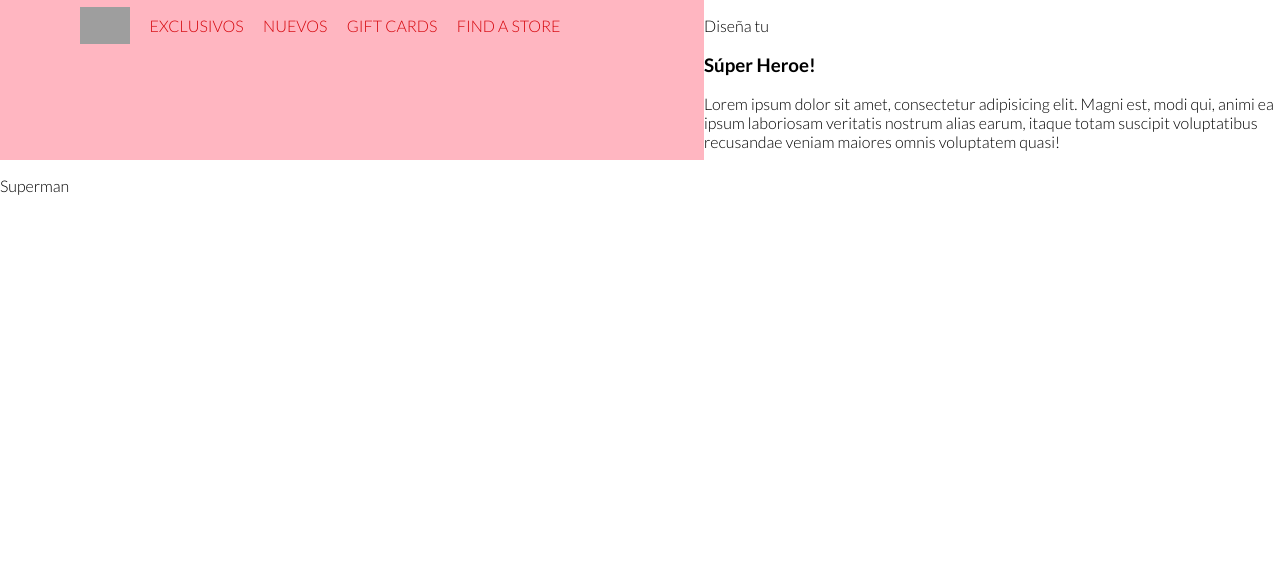
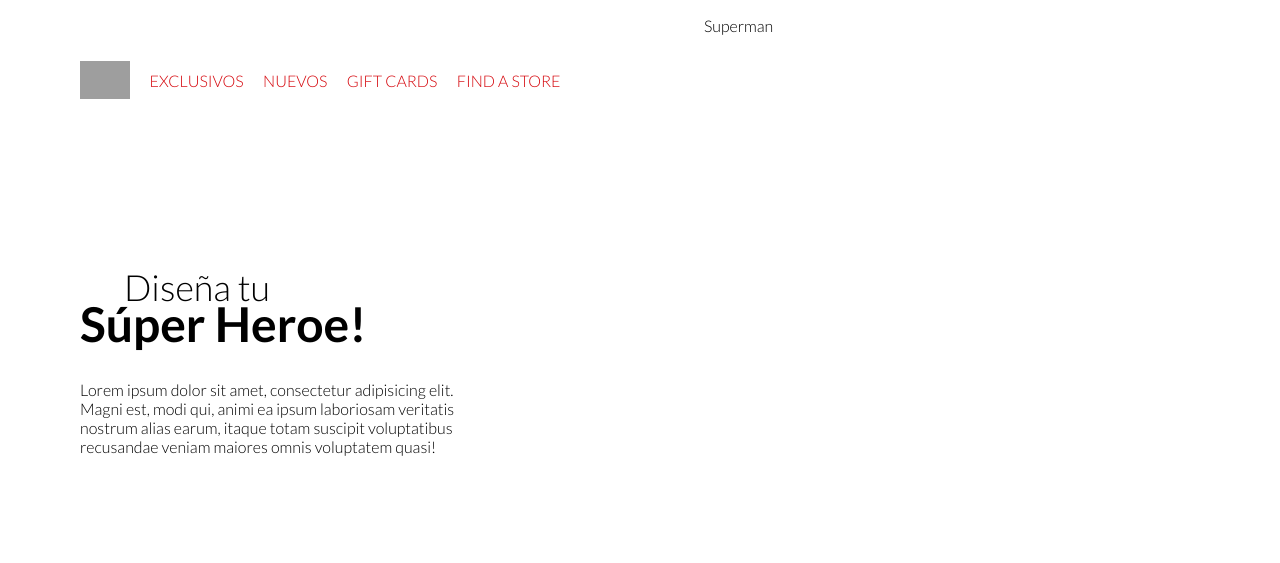
Before and after one commit to Jorgeob18/LandingSuperHero, a plain HTML site: page index.html in a window 1280 px wide. Drawn offline with Linux system fonts and the light colour scheme; grey boxes are pictures that could not be loaded.

Commit message:
Creacion de Seccion Principal

```diff
--- a/index.html
+++ b/index.html
@@ -38,8 +38,9 @@
       width: 100%;
     }
     .navbar {
-      background: lightpink;
+      /* background: lightpink; */
       grid-area: nav;
+      display: flex;
     }
     .navbar__content {
       display: flex;
@@ -51,7 +52,7 @@
     }
     @keyframes navbar {
       0% {
-        transform: translateY(-200px);
+        transform: translateY(-400px);
       }
       100% {
         transform: translateY(0px);
@@ -69,8 +70,40 @@
     }
     .navbar__content ul li a {
       color: var(--red);
-      /* font-weight: 100; */
+      font-weight: 300;
       text-decoration: none;
+    }
+    .main-content {
+      grid-area: section;
+      display: flex;
+      flex-direction: column;
+      justify-content: center;
+      padding-left: 80px;
+
+      animation: 2s main-content 0.5s ease-in-out;
+    }
+    .main-content p:first-child {
+      font-size: 36px;
+      font-weight: 300;
+      margin: 0 0 -14px 44px;
+    }
+    .main-content h1{
+      font-size: 48px;
+      font-weight: 700;
+      margin: 0 0 28px 0px;
+    }
+    .main-content p:last-child {
+      font-weight:  300;
+      margin: 0;
+      width: 60%;
+    }
+    @keyframes main-content {
+      0% {
+        transform: translateY(-1800px);
+      }
+      100% {
+        transform: translateY(0px);
+      }
     }
     .loader {
       background: pink;
```
